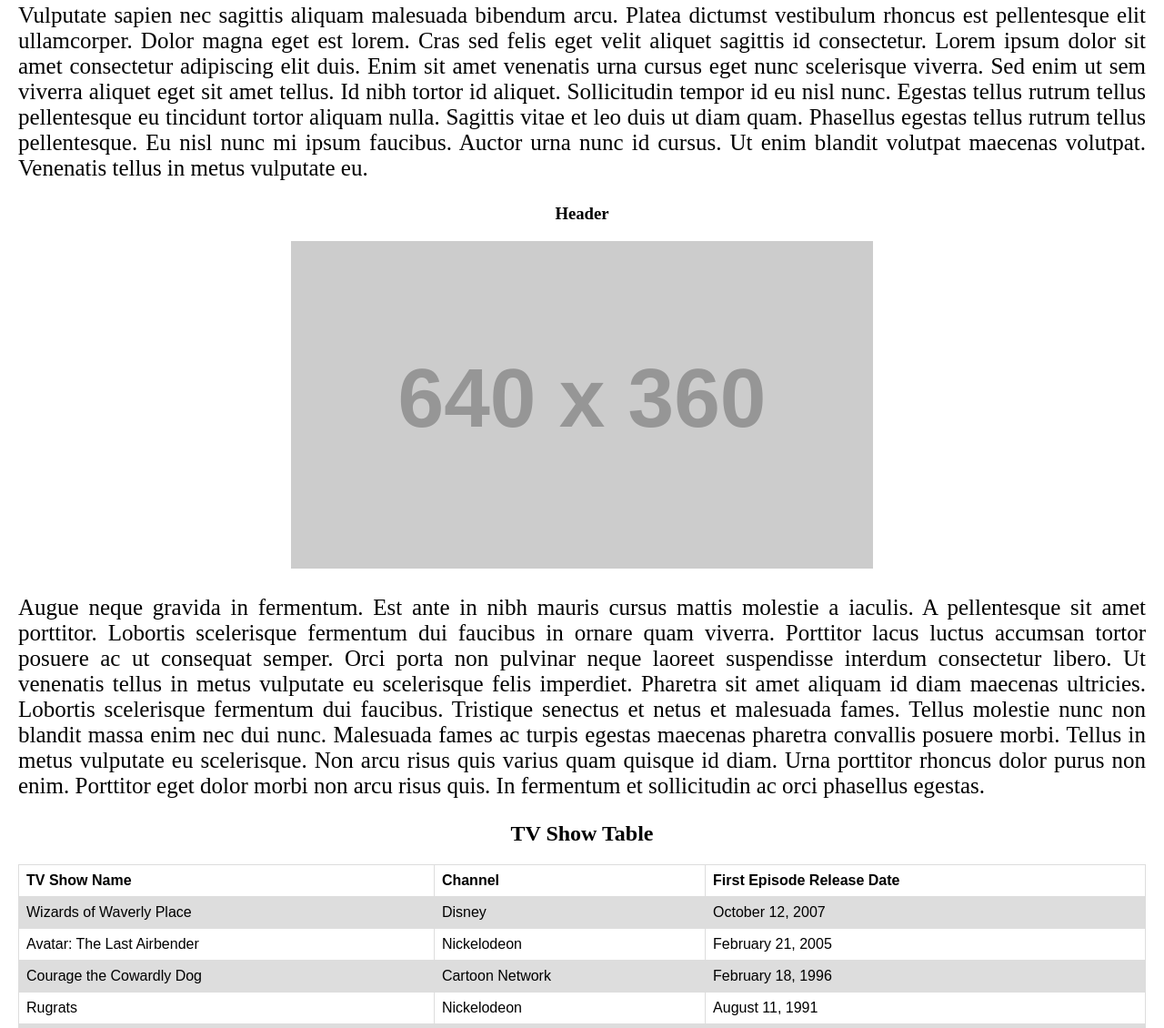
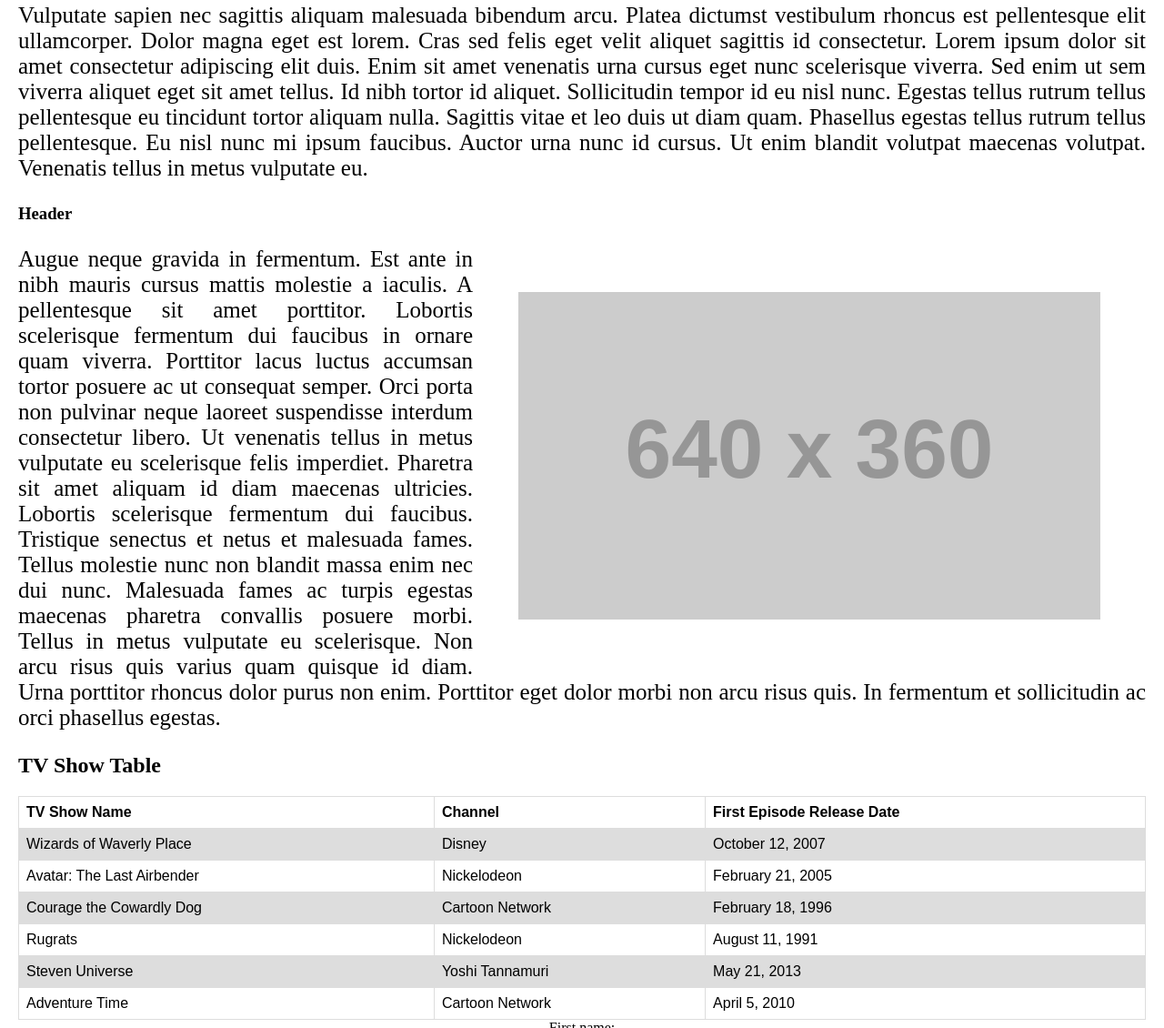
Before and after one commit to SpookyBlackCat/SpookyBlackCat.github.io, a plain HTML site: page Assignments/assignment01.html in a window 1280 px wide. Shown: the part 1111-2241 px from the top of the page at 91% size. Drawn offline with Linux system fonts and the light colour scheme; placeholder pictures from the web are drawn by us.

Commit message:
Update assignment01.html

```diff
--- a/Assignments/assignment01.html
+++ b/Assignments/assignment01.html
@@ -34,6 +34,15 @@ p {
  text-align: justify;
  font-size: 25px;
    }
+
+h2 {
+  text-align: left;
+  }
+
+h3 {
+  text-align: left;
+  }
+
 </style>
 
 <body>
@@ -73,7 +82,7 @@ nisl condimentum. Lectus quam id leo in. Enim praesent elementum facilisis leo v
   <div class="square">
 
         <div>
-            <img src="https://via.placeholder.com/640x360">
+            <img src="https://via.placeholder.com/640x360"ALIGN="right" HSPACE="50" VSPACE="50"/>
         </div>
 
         <p>
```
